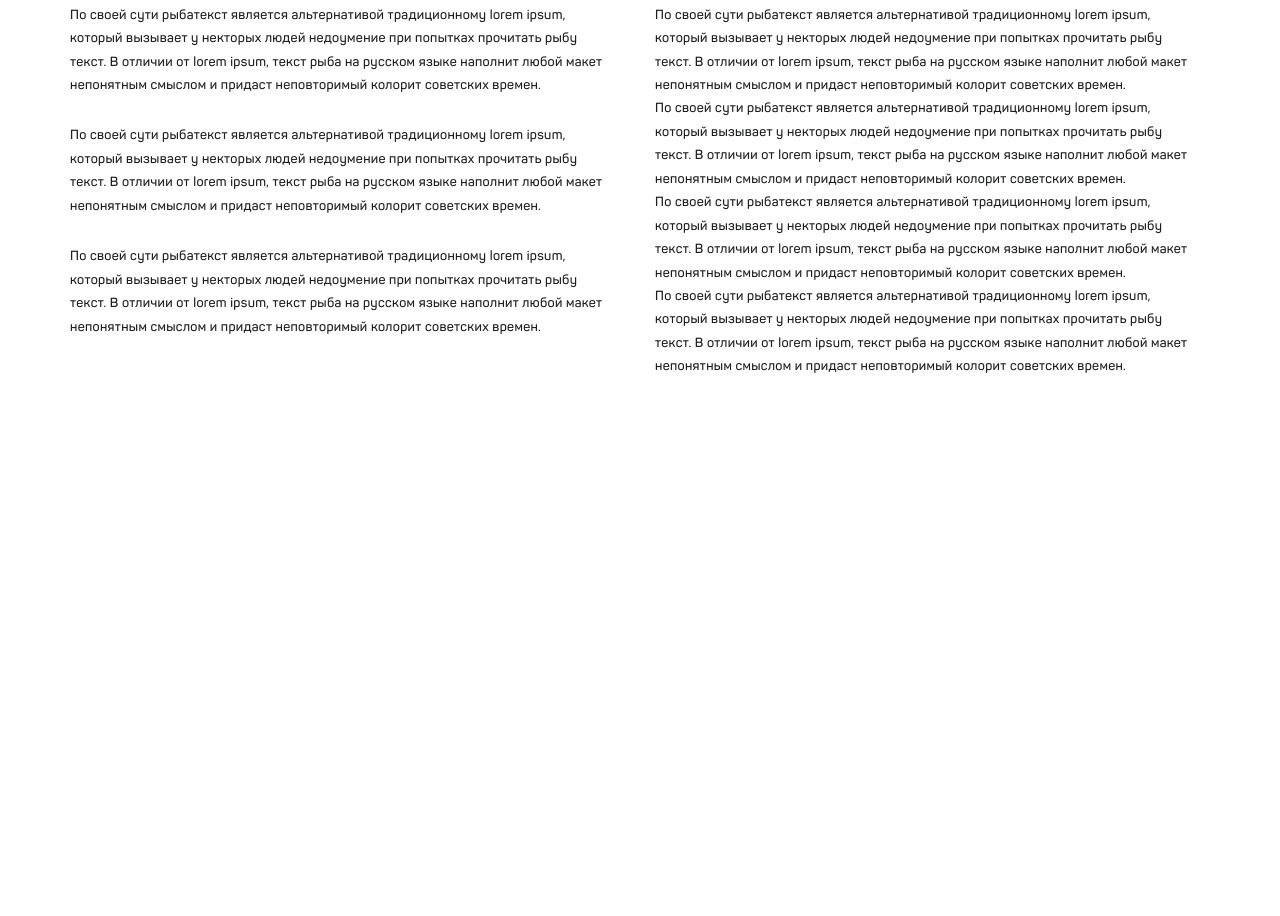
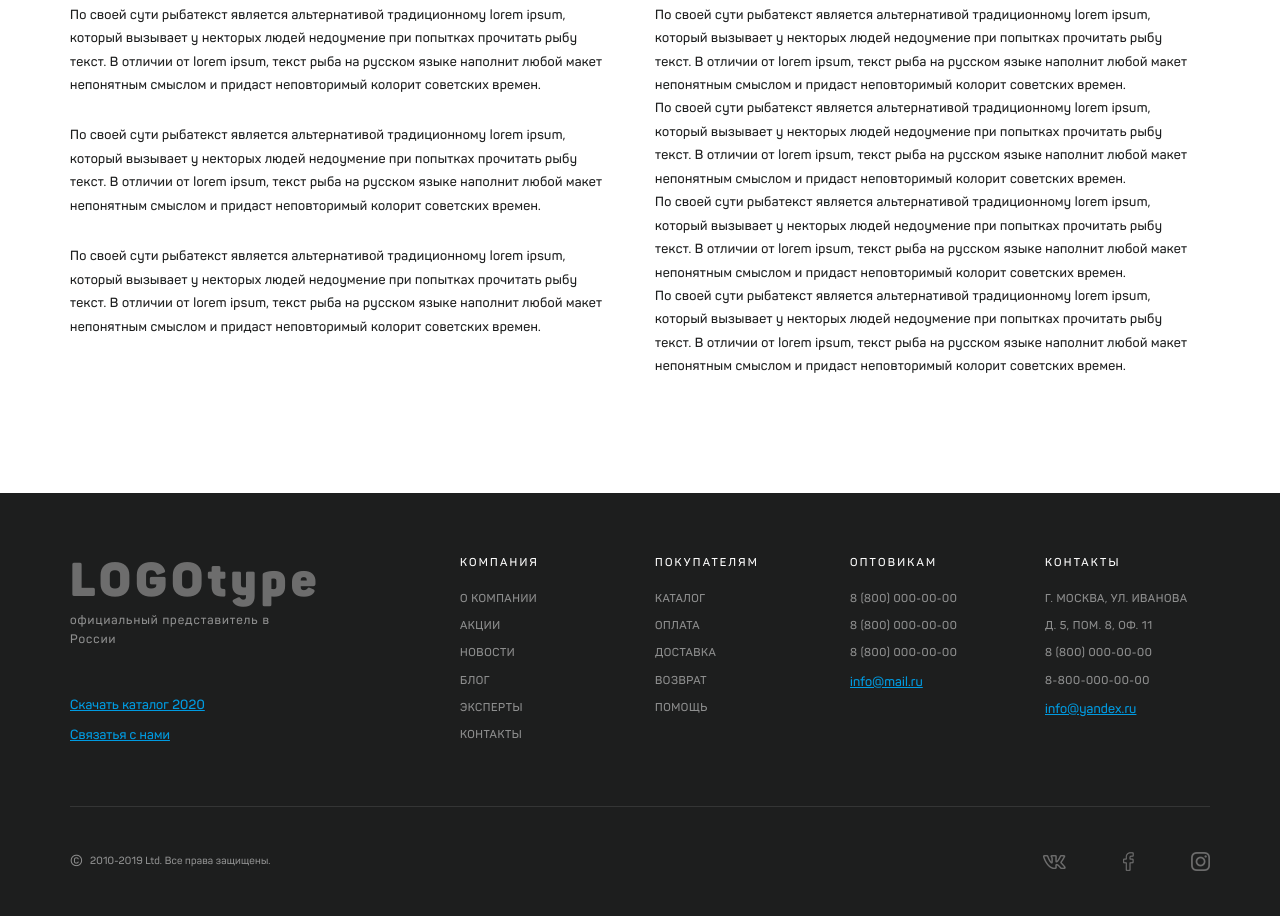
Before and after one commit to igorok-by/DevStrong, a website built with webpack: page src/index.html in a window 1280 px wide. Shown: the part 3604-4520 px from the top of the page. Before the commit the page ends 4009 px from the top, so only its background shows below. Built offline with nearby package versions, Linux system fonts and the light colour scheme.

Commit message:
feat: add footer

```diff
--- a/src/assets/scss/modules/footer.scss
+++ b/src/assets/scss/modules/footer.scss
@@ -1,3 +1,84 @@
 .footer {
+  padding-top: 64px;
+  background-color: $mainFontColor;
+}
 
+.footer__link {
+  display: block;
+  color: rgba($color: $default-color, $alpha: 0.5);
+  font-size: rem(12);
+  font-weight: 600;
+  text-transform: uppercase;
+  letter-spacing: rem(0.6);
+  transition: $def-transition;
+
+  &:not(:last-child) {
+    margin-bottom: 16px;
+  }
+
+  &:hover {
+    color: $primary-color;
+  }
+
+  &--primary {
+    color: #009be1;
+    font-size: rem(14);
+    text-transform: unset;
+    text-decoration: underline;
+    letter-spacing: rem(0.14);
+
+    &:hover {
+      text-decoration: unset;
+    }
+  }
 }
+
+.footer__link-title {
+  margin-bottom: 25px;
+  color: $default-color;
+  font-size: rem(12);
+  font-weight: 600;
+  text-transform: uppercase;
+  letter-spacing: rem(2.4);
+}
+
+.footer__copyright {
+  display: flex;
+  align-items: center;
+  justify-content: space-between;
+  min-height: 110px;
+  margin-top: 65px;
+  padding: 20px 0;
+  border-top: 1px solid rgba($color: $default-color, $alpha: 0.1);
+
+  p {
+    display: flex;
+    align-items: center;
+    color: rgba($color: $default-color, $alpha: 0.5);
+    font-size: rem(11);
+    font-weight: 600;
+    letter-spacing: rem(0.17);
+  }
+
+  span {
+    margin-right: 7px;
+    font-size: rem(17);
+  }
+}
+
+.footer__socials {
+  display: flex;
+  align-items: center;
+
+  a {
+    transition: $def-transition;
+  }
+
+  a:not(:last-child) {
+    margin-right: 57px;
+  }
+
+  a:hover {
+    transform: scale(1.2);
+  }
+}
--- a/src/assets/scss/modules/logo.scss
+++ b/src/assets/scss/modules/logo.scss
@@ -13,3 +13,27 @@
     color: $success-color;
   }
 }
+
+.logo--light {
+  display: block;
+  padding-bottom: 48px;
+  color: #6d6d6d;
+
+  &:hover,
+  &:hover .logo__descr {
+    color: $primary-color;
+  }
+
+  .logo__descr {
+    display: inline-block;
+    max-width: 210px;
+    margin-top: 7px;
+    color: rgba($color: $default-color, $alpha: 0.5);
+    font-size: rem(13);
+    font-weight: 600;
+    line-height: rem(20);
+    text-transform: unset;
+    letter-spacing: rem(1.06);
+    transition: $long-transition;
+  }
+}
--- a/src/assets/scss/modules/section.scss
+++ b/src/assets/scss/modules/section.scss
@@ -4,6 +4,10 @@
 
   &--pt30 {
     padding-top: 30px;
+  }
+
+  &--pb88 {
+    padding-bottom: 88px;
   }
 
   &--light {
--- a/src/index.html
+++ b/src/index.html
@@ -714,7 +714,7 @@
     </section><!-- end Section: News -->
 
     <!-- Section: About -->
-    <section class="section">
+    <section class="section section--pb88">
       <div class="container">
         <div class="row">
           <div class="row__col-6">
@@ -771,8 +771,61 @@
   <footer class="footer">
     <div class="container">
       <div class="row">
+        <div class="row__col-4">
+          <a href="#" class="logo logo--light">
+            <span>Logo</span>type<br>
+            <span class="logo__descr">официальный представитель в России</span>
+          </a>
+          <a href="#" class="footer__link footer__link--primary">Скачать каталог 2020</a>
+          <a href="#" class="footer__link footer__link--primary">Связатья с нами</a>
+        </div>
+        <div class="row__col-2">
+          <h5 class="footer__link-title">компания</h5>
+          <a href="#" class="footer__link">о компании</a>
+          <a href="#" class="footer__link">акции</a>
+          <a href="#" class="footer__link">новости</a>
+          <a href="#" class="footer__link">блог</a>
+          <a href="#" class="footer__link">эксперты</a>
+          <a href="#" class="footer__link">контакты</a>
+        </div>
+        <div class="row__col-2">
+          <h5 class="footer__link-title">покупателям</h5>
+          <a href="#" class="footer__link">каталог</a>
+          <a href="#" class="footer__link">оплата</a>
+          <a href="#" class="footer__link">доставка</a>
+          <a href="#" class="footer__link">возврат</a>
+          <a href="#" class="footer__link">помощь</a>
+        </div>
+        <div class="row__col-2">
+          <h5 class="footer__link-title">оптовикам</h5>
+          <a href="#" class="footer__link">8 (800) 000-00-00</a>
+          <a href="#" class="footer__link">8 (800) 000-00-00</a>
+          <a href="#" class="footer__link">8 (800) 000-00-00</a>
+          <a href="#" class="footer__link footer__link--primary">info@mail.ru</a>
+        </div>
+        <div class="row__col-2">
+          <h5 class="footer__link-title">Контакты</h5>
+          <a href="#" class="footer__link">г. Москва, ул. Иванова</a>
+          <a href="#" class="footer__link">д. 5, пом. 8, оф. 11</a>
+          <a href="#" class="footer__link">8 (800) 000-00-00</a>
+          <a href="#" class="footer__link">8-800-000-00-00</a>
+          <a href="#" class="footer__link footer__link--primary">info@yandex.ru</a>
+        </div>
         <div class="row__col-12">
-
+          <div class="footer__copyright">
+            <p><span>©</span> 2010-2019 Ltd. Все права защищены.</p>
+            <div class="footer__socials">
+              <a href="#">
+                <img src="./assets/img/icon-vk.png" width="23" height="14" alt="icon-vk">
+              </a>
+              <a href="#">
+                <img src="./assets/img/icon-fb.png" width="11" height="19" alt="icon-fb">
+              </a>
+              <a href="#">
+                <img src="./assets/img/icon-inst.png" width="19" height="19" alt="icon-inst">
+              </a>
+            </div>
+          </div>
         </div>
       </div>
     </div>
```
Also changed, not shown: src/assets/img/icon-fb.png (added), src/assets/img/icon-inst.png (added), src/assets/img/icon-vk.png (added).
